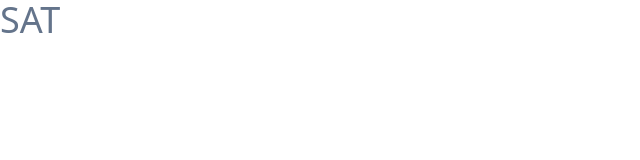
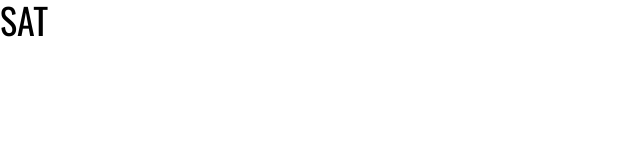
Before and after one commit to Kavipriyanrk99/SriAnnamalaiyarTraders-website, a website: page build/index.html in a window 1280 px wide. Shown: the full height of the page, 0-640 px from the left. Drawn offline with nearby package versions, Linux system fonts and the light colour scheme.

Commit message:
font modified

```diff
--- a/src/input.css
+++ b/src/input.css
@@ -1,3 +1,5 @@
+@import url('https://fonts.googleapis.com/css2?family=Noto+Serif&family=Open+Sans&family=Oswald&display=swap');
+
 @tailwind base;
 @tailwind components;
 @tailwind utilities;
--- a/tailwind.config.js
+++ b/tailwind.config.js
@@ -1,8 +1,16 @@
 /** @type {import('tailwindcss').Config} */
+const defaultTheme = require('tailwindcss/defaultTheme');
+
 module.exports = {
   content: ['./build/*.html', './build/js/*.js'],
   theme: {
-    extend: {},
+    extend: {
+      fontFamily: {
+        'serif': ['"Noto Serif"', ...defaultTheme.fontFamily.serif],
+        'sans': ['"Oswald"', ...defaultTheme.fontFamily.sans],
+        'openSans': ['"Open Sans"', ...defaultTheme.fontFamily.sans]
+      }
+    },
   },
   plugins: [],
 }
```
Also changed, not shown: build/css/style.css.
